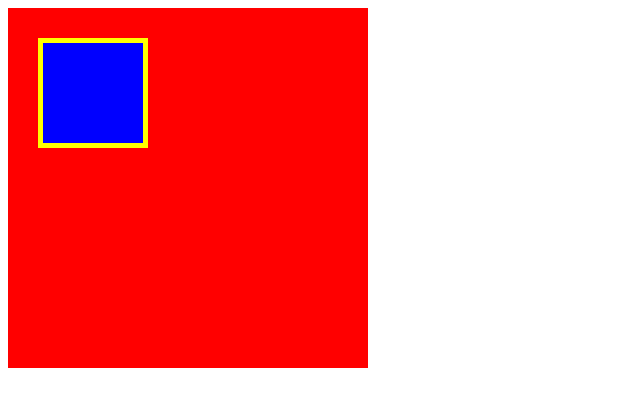
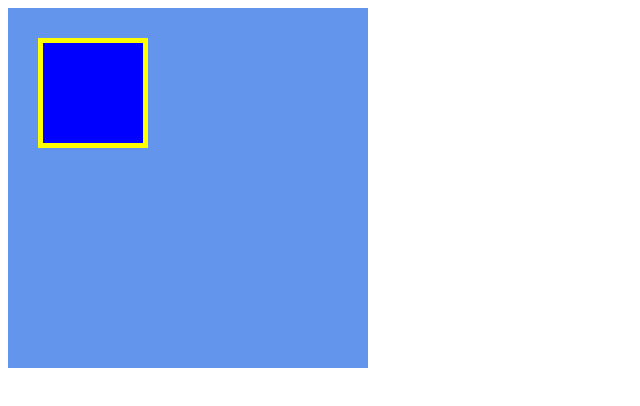
Before and after one commit to tidorisan/HTML-CSS, a plain HTML site: page 1-3/box.html in a window 1280 px wide. Shown: the whole page, without its empty margins (0-640 px from the left). Drawn offline with Linux system fonts and the light colour scheme.

Commit message:
[finish]1-3

```diff
--- a/1-3/box.css
+++ b/1-3/box.css
@@ -1,7 +1,7 @@
 .box1{
 	width: 300px;
 	height:	300px;
-	background-color: red;
+	background-color: #6495ed;
 	padding: 30px;
 }
 
```
